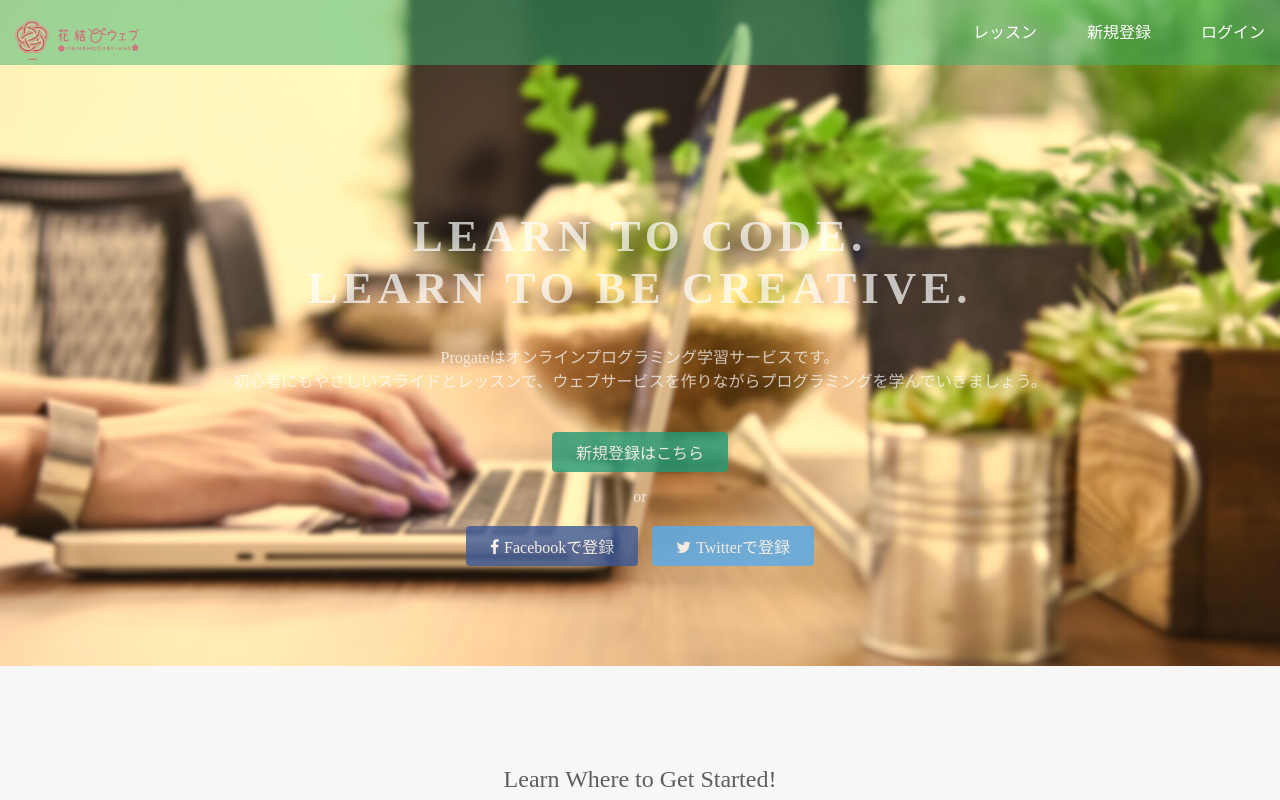
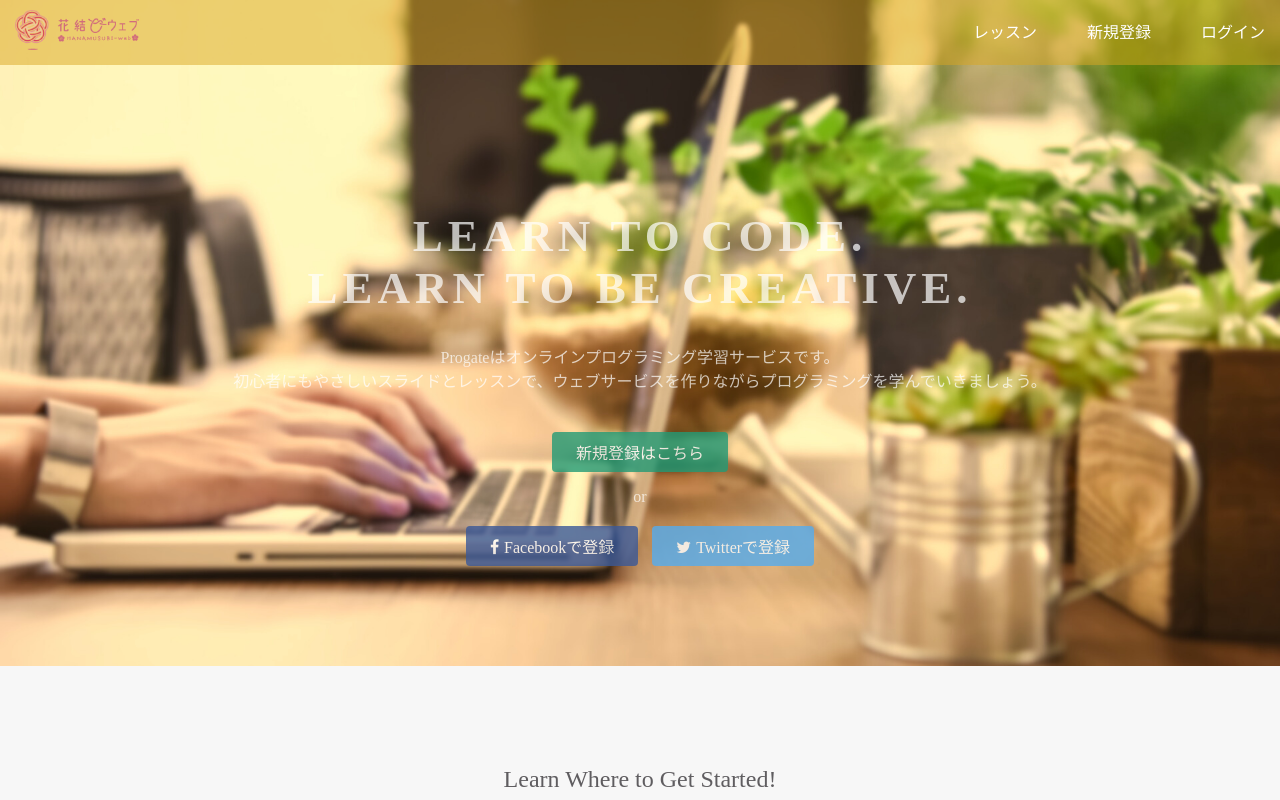
Before and after one commit to chikakojima/test, a plain HTML site: page index.html in a window 1280 px wide. Shown: the top 800 px of the page. Drawn offline with Linux system fonts and the light colour scheme.

Commit message:
Update stylesheet.css

```diff
--- a/stylesheet.css
+++ b/stylesheet.css
@@ -78,7 +78,7 @@ a {
 header {
   height: 65px;
   width: 100%;
-  background-color: rgba(60,179,113,0.5);
+  background-color: rgba(218,165,32,0.5);
   position :fixed;
   top: 0;
   z-index: 10;
@@ -86,7 +86,7 @@ header {
 
 .logo {
   width: 124px;
-  margin-top: 20px;
+  margin-top: 10px;
 }
 
 .header-left {
@@ -215,7 +215,7 @@ footer {
 
   footer {
     text-align: center;
-    background-color: rgba(60,179,113,0.5)
+    background-color: rgba(218,165,32,0.5)
   }
 }
 
```
